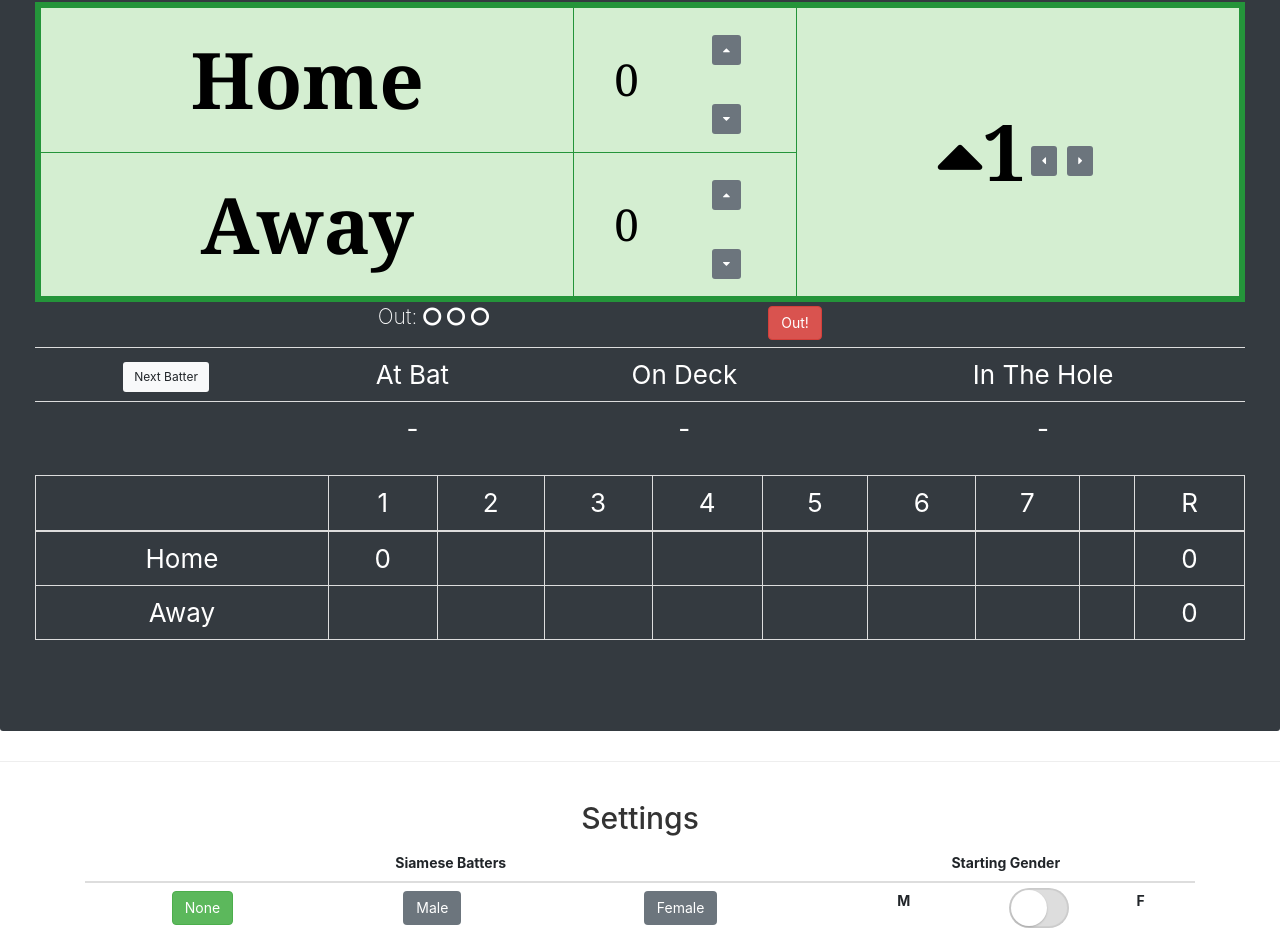
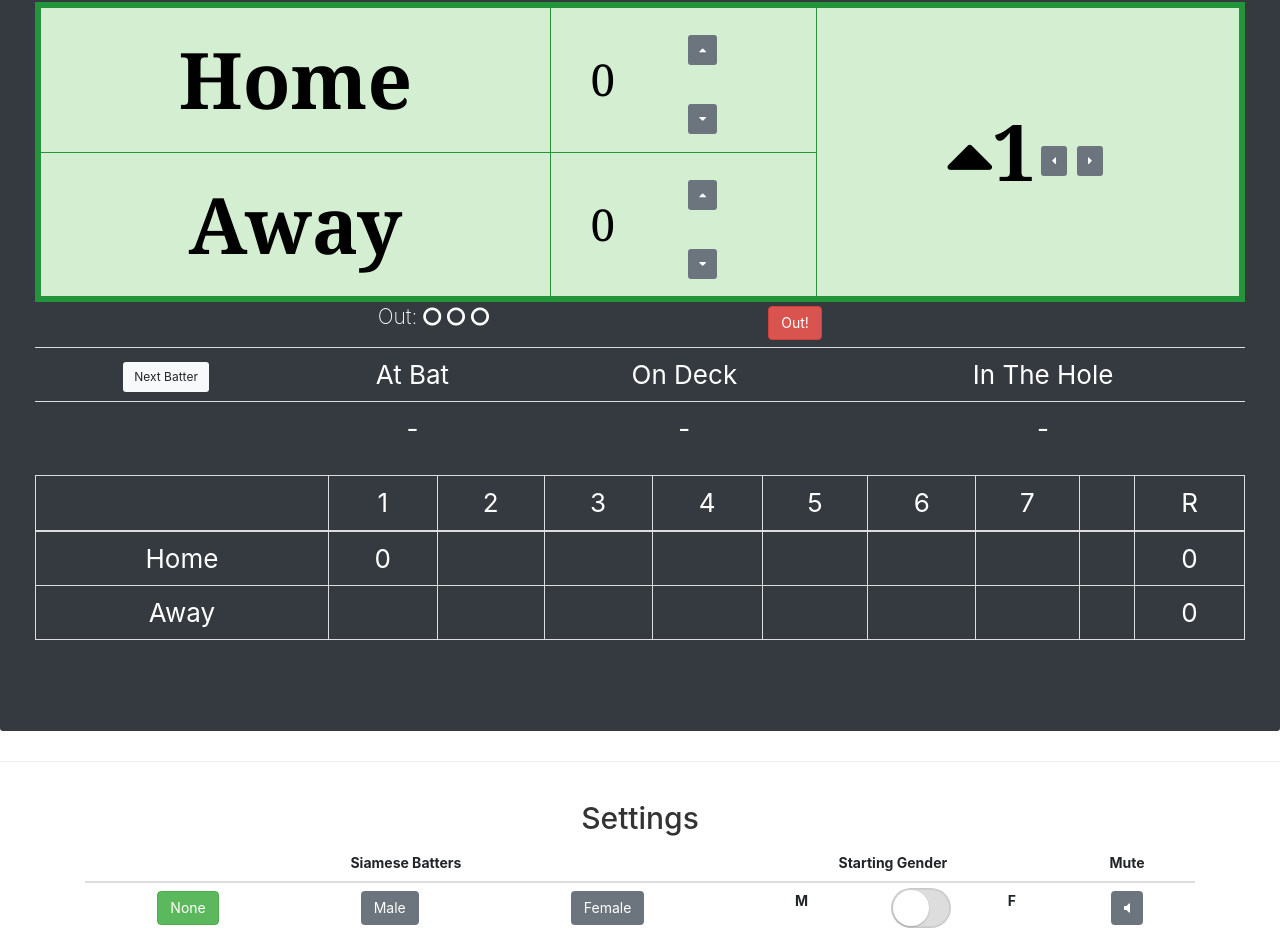
Before and after one commit to bgibz/Softball, a React (Create React App) app: page / in a window 1280 px wide. Shown: the part 69-1021 px from the top of the page. Built offline with nearby package versions, Linux system fonts and the light colour scheme; no server answers.

Commit message:
add option to mute walkups

```diff
--- a/src/App.css
+++ b/src/App.css
@@ -82,6 +82,10 @@ table thead th {
   text-align:center;
 }
 
+table td.toggleSquare{
+  min-width: 60px;
+}
+
 .scoreboardOuts {
   font-size: 200%
 }
--- a/src/App.js
+++ b/src/App.js
@@ -17,13 +17,15 @@ class App extends React.Component {
       femaleNext: 0,
       flag: true,
       doubleGender: "none",
-      genderAtBat: "male"
+      genderAtBat: "male",
+      media: true
     };
     this.getLineup = this.getLineup.bind(this);
     this.triggerNext = this.triggerNext.bind(this);
     this.setInitialGender = this.setInitialGender.bind(this);
     this.setSiamese = this.setSiamese.bind(this);
     this.walkupService = new walkupService();
+    this.toggleMute = this.toggleMute.bind(this);
   }
 
   getLineup(data) {
@@ -130,22 +132,36 @@ class App extends React.Component {
       genderAtBat: nextAtBat
       }
     });
-    if (order.length > 0)
+    if (order.length > 0 && this.state.media)
       this.walkupService.playWalkup(order[0].name)
   }
 
+  toggleMute() {
+    if (this.state.media){
+      this.walkupService.stopAll();
+      this.setState({
+        media: false
+      });
+    } else {
+      this.setState({
+        media: true
+      });
+    }
+  }
 
   render() {
-    var noneButton = "btn btn-secondary"
+    var noneButton = "btn btn-secondary";
     if (this.state.doubleGender === "none")
-      noneButton = "btn btn-success"
-    var maleButton = "btn btn-secondary"
+      noneButton = "btn btn-success";
+    var maleButton = "btn btn-secondary";
     if (this.state.doubleGender === 'male')
-      maleButton = "btn btn-success"
-    var femaleButton = "btn btn-secondary"
+      maleButton = "btn btn-success";
+    var femaleButton = "btn btn-secondary";
     if (this.state.doubleGender === 'female')
-      femaleButton = "btn btn-success"
-
+      femaleButton = "btn btn-success";
+    var muteButton = "btn btn-secondary";
+    if (!this.state.media)
+      muteButton = "btn btn-danger";
     return (
       <div className="App">
       <div className="App-header jumbotron">
@@ -165,6 +181,7 @@ class App extends React.Component {
               <tr>
                 <th colSpan="3">Siamese Batters</th>
                 <th colSpan = "4">Starting Gender</th>
+                <th>Mute</th>
               </tr>
             </thead>
             <tbody>
@@ -187,6 +204,9 @@ class App extends React.Component {
                 </div>
                 </td>
                 <td><span className="toggleLabelRight"><strong> F </strong></span></td>
+                <td><button className = {muteButton} onClick = {(e) => this.toggleMute()}>
+                  <i className = "fa fa-volume-off"></i>
+                </button></td>
               </tr>
             </tbody>
           </table>
--- a/src/Scoreboard.css
+++ b/src/Scoreboard.css
@@ -72,6 +72,7 @@ table.greenTable tfoot .links a{
 table.hiddenTable td {
   border-collapse: collapse;
   border: none;
+  min-width: 60px;
 }
 
 button.tableButton .btn .btn-secondary {
--- a/src/walkupService.js
+++ b/src/walkupService.js
@@ -98,7 +98,7 @@ class walkupService {
         this.sounds.set('Emma', emma);
         this.sounds.set('Brendan', brendan);
         this.sounds.set('Kevin', kevin);
-        this.sounds.set('Ryan, ryan');
+        this.sounds.set('Ryan', ryan);
     }
 
     playWalkup(playerName){
@@ -116,7 +116,12 @@ class walkupService {
                 myHowl.fade(1, 0, 30000);
             }, 1000);
         }
+    }
 
+    stopAll() {
+        for (var [key, value] of this.sounds) {
+                value.stop();
+        }
     }
 
 }
```
